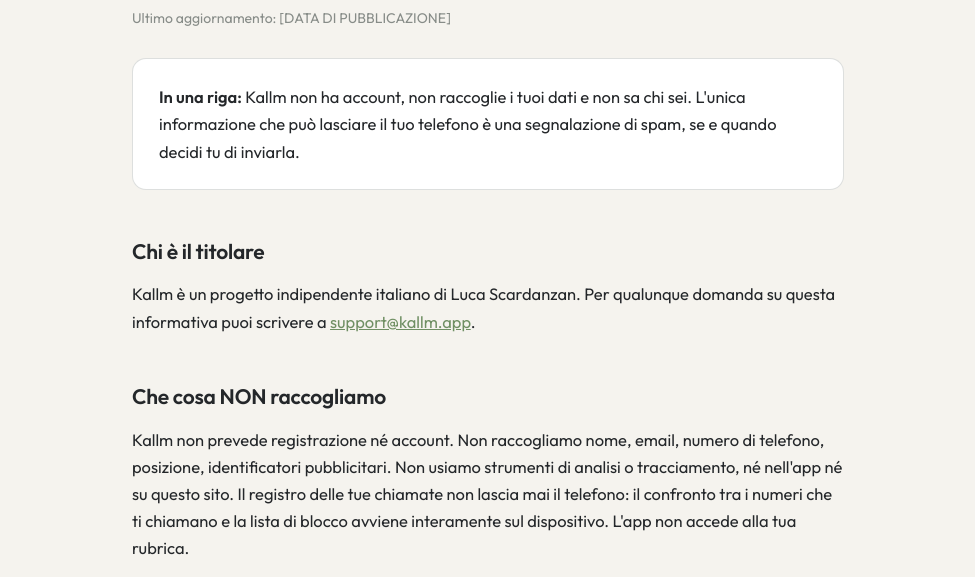
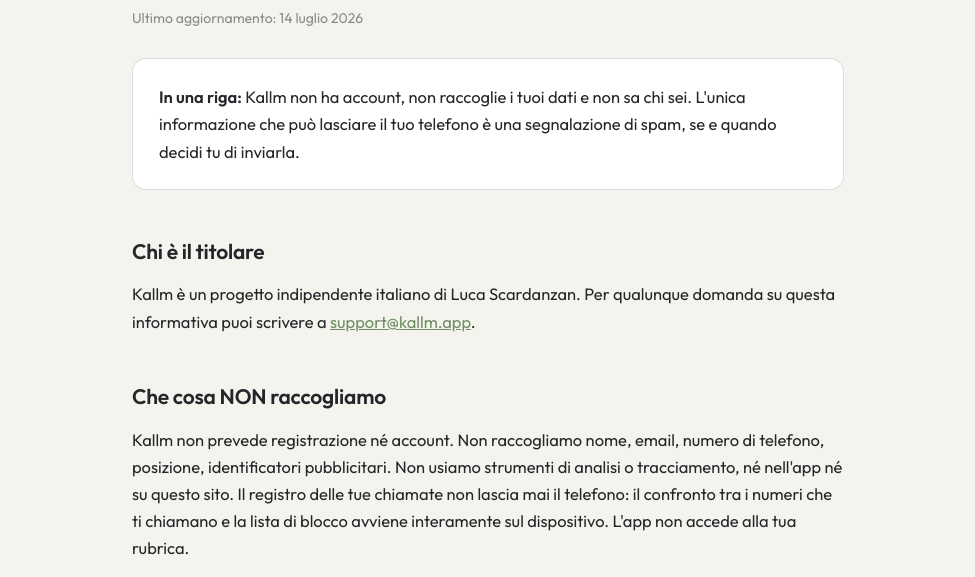
Before and after one commit to thesqual87/kallm-web, a plain HTML site: page privacy.html in a window 1280 px wide. Shown: the part 223-800 px from the top of the page, without its empty margins (152-1127 px from the left). Drawn offline with Linux system fonts and the light colour scheme.

Commit message:
Add files via upload

```diff
--- a/privacy.html
+++ b/privacy.html
@@ -113,7 +113,7 @@
 
   <div class="etichetta">Informativa privacy</div>
   <h1>La privacy, senza asterischi.</h1>
-  <p class="aggiornata">Ultimo aggiornamento: [DATA DI PUBBLICAZIONE]</p>
+  <p class="aggiornata">Ultimo aggiornamento: 14 luglio 2026</p>
 
   <div class="riquadro">
     <p><strong>In una riga:</strong> Kallm non ha account, non raccoglie i tuoi dati
```
